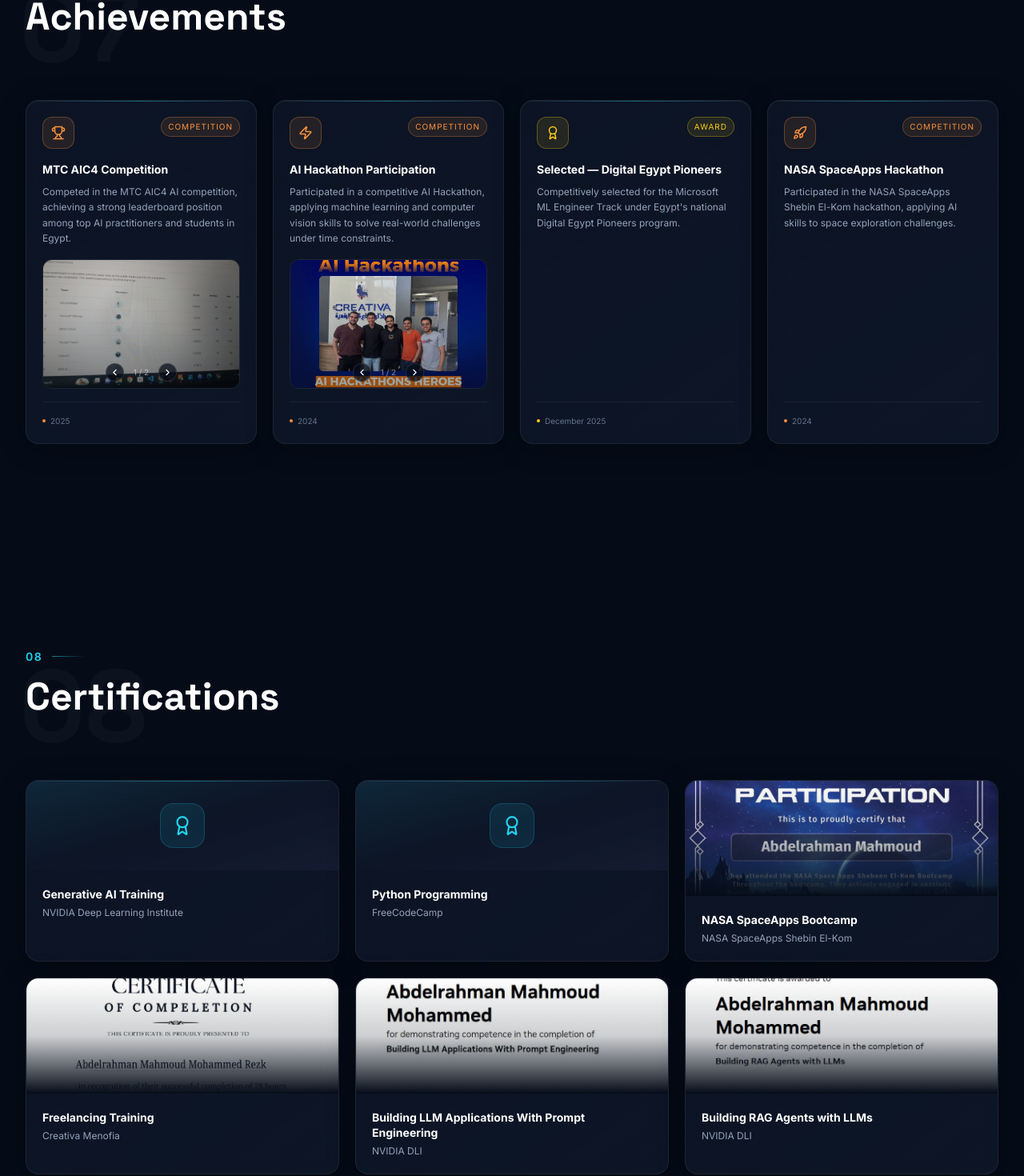
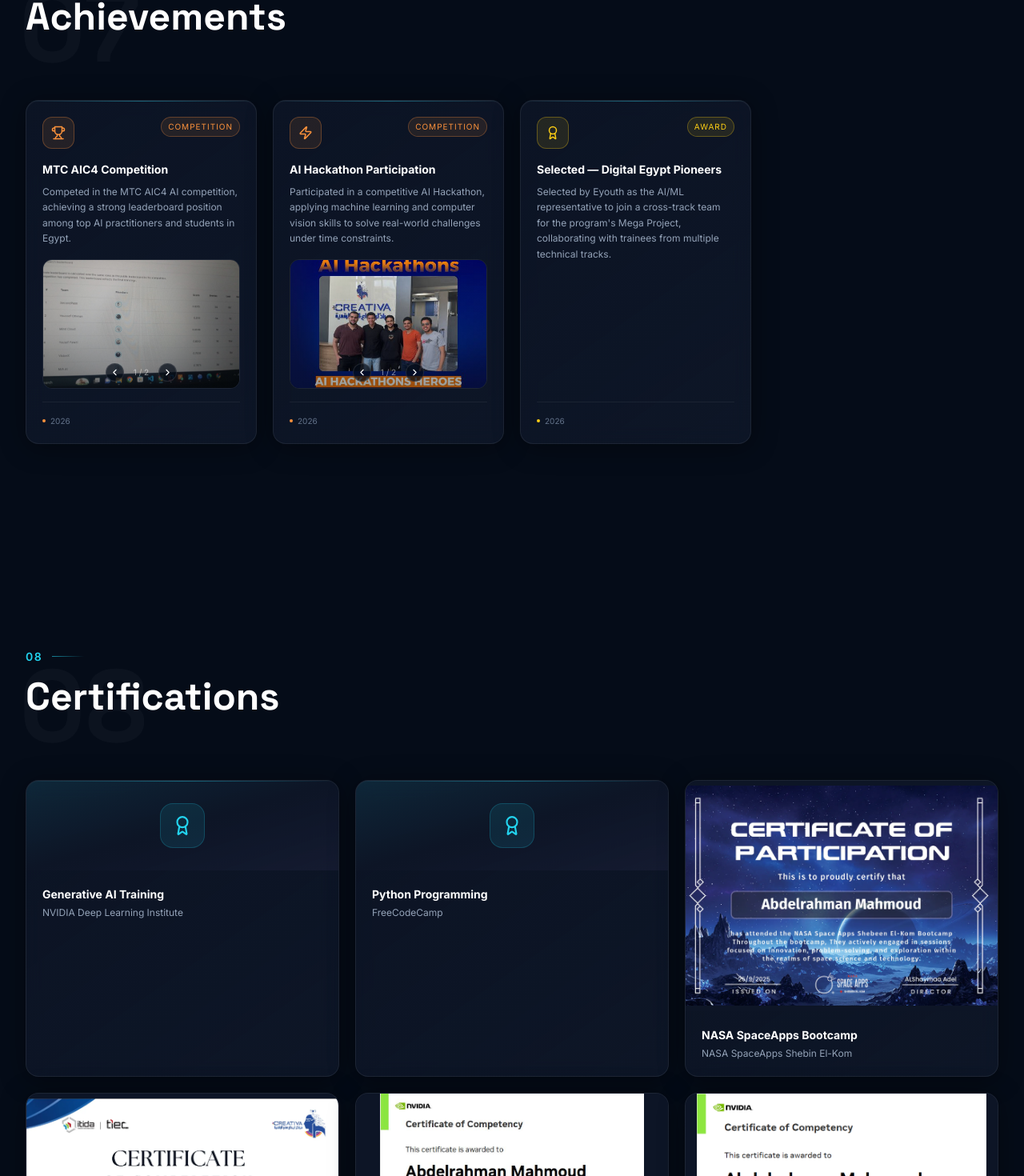
Before and after one commit to Abdulrahman-Mahmoud-12/Portfolio, a Next.js app: page / in a window 1280 px wide. Shown: the part 7940-9410 px from the top of the page at 80% size. Built offline with nearby package versions, Linux system fonts and the light colour scheme.

Commit message:
update cv and certificats cards

```diff
--- a/components/Certifications.tsx
+++ b/components/Certifications.tsx
@@ -14,17 +14,24 @@ export default function Certifications() {
 
         <div className="grid sm:grid-cols-2 lg:grid-cols-3 gap-5">
           {certifications.map((cert, i) => (
-            <motion.div key={cert.name}
-              initial={{ opacity: 0, y: 20 }} whileInView={{ opacity: 1, y: 0 }}
+            <motion.div
+              key={cert.name}
+              initial={{ opacity: 0, y: 20 }}
+              whileInView={{ opacity: 1, y: 0 }}
               viewport={{ once: true, margin: "-40px" }}
               transition={{ delay: i * 0.07, duration: 0.5 }}
               className="card card-gradient-border overflow-hidden hover:border-accent/20 hover:-translate-y-1 transition-all duration-300 group"
             >
               {/* Certificate image */}
               {cert.image ? (
-                <div className="relative h-36 w-full overflow-hidden bg-surface">
-                  <Image src={cert.image} alt={cert.name} fill sizes="(max-width:640px) 100vw, 33vw" className="object-cover group-hover:scale-105 transition-transform duration-500" />
-                  <div className="absolute inset-0 bg-gradient-to-t from-bg-base via-bg-base/20 to-transparent" />
+                <div className="relative h-64 sm:h-72 w-full overflow-hidden bg-surface px-4 py-4">
+                  <Image
+                    src={cert.image}
+                    alt={cert.name}
+                    fill
+                    sizes="(max-width:640px) 100vw, (max-width:1024px) 50vw, 33vw"
+                    className="object-contain group-hover:scale-105 transition-transform duration-500"
+                  />
                 </div>
               ) : (
                 <div className="h-28 bg-gradient-to-br from-accent/10 via-surface to-accent-2/5 flex items-center justify-center">
@@ -36,7 +43,9 @@ export default function Certifications() {
 
               {/* Info */}
               <div className="p-5">
-                <h3 className="text-white font-bold text-sm leading-snug mb-1.5">{cert.name}</h3>
+                <h3 className="text-white font-bold text-sm leading-snug mb-1.5">
+                  {cert.name}
+                </h3>
                 <p className="text-muted text-xs">{cert.issuer}</p>
               </div>
             </motion.div>
--- a/content/site.ts
+++ b/content/site.ts
@@ -47,7 +47,7 @@ export const hero: HeroContent = {
   ctaCV: "View CV",
   ctaContact: "Contact Me",
   cvUrl:
-    "https://drive.google.com/file/d/13lvJ387xZnwPrZRVKc3-nCEpkoW4bAA6/view?usp=sharing",
+    "https://drive.google.com/file/d/135BC6_U6hqE3eVKleKy57IVNB58ylHxm/view?usp=sharing",
 };
 
 export const about: AboutContent = {
@@ -470,7 +470,7 @@ export const achievements: Achievement[] = [
     title: "MTC AIC4 Competition",
     description:
       "Competed in the MTC AIC4 AI competition, achieving a strong leaderboard position among top AI practitioners and students in Egypt.",
-    date: "2025",
+    date: "2026",
     icon: "Trophy",
     type: "competition",
     images: ["/images/mtc-leaderboard.png", "/images/mtc-submission.png"],
@@ -479,7 +479,7 @@ export const achievements: Achievement[] = [
     title: "AI Hackathon Participation",
     description:
       "Participated in a competitive AI Hackathon, applying machine learning and computer vision skills to solve real-world challenges under time constraints.",
-    date: "2024",
+    date: "2026",
     icon: "Zap",
     type: "competition",
     images: ["/images/ach-hackathon1.jpg", "/images/ach-hackathon2.jpg"],
@@ -487,19 +487,10 @@ export const achievements: Achievement[] = [
   {
     title: "Selected — Digital Egypt Pioneers",
     description:
-      "Competitively selected for the Microsoft ML Engineer Track under Egypt's national Digital Egypt Pioneers program.",
-    date: "December 2025",
+      "Selected by Eyouth as the AI/ML representative to join a cross-track team for the program's Mega Project, collaborating with trainees from multiple technical tracks.",
+    date: "2026",
     icon: "Award",
     type: "award",
-    images: [],
-  },
-  {
-    title: "NASA SpaceApps Hackathon",
-    description:
-      "Participated in the NASA SpaceApps Shebin El-Kom hackathon, applying AI skills to space exploration challenges.",
-    date: "2024",
-    icon: "Rocket",
-    type: "competition",
     images: [],
   },
 ];
```
